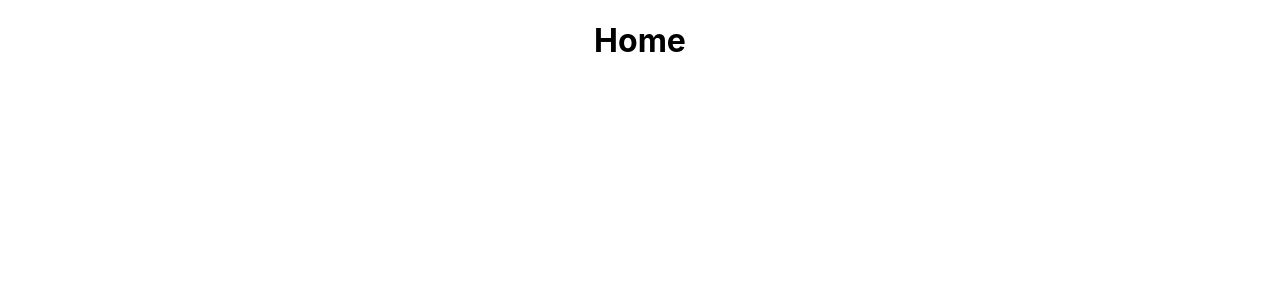
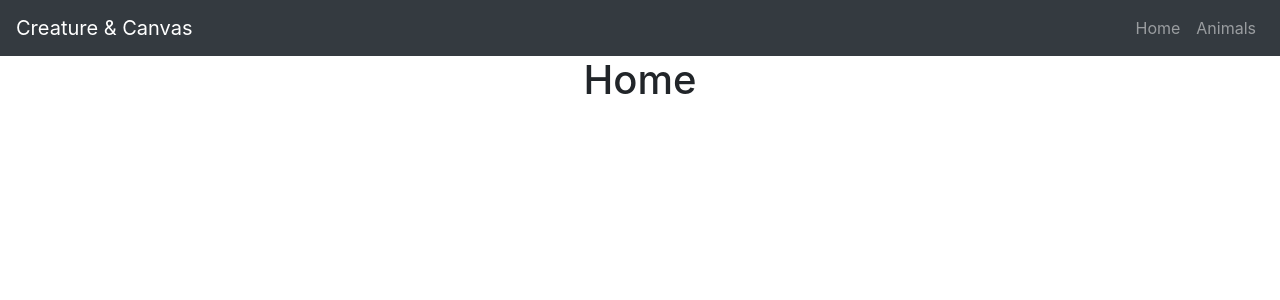
Before and after one commit to nss-evening-cohort-11/Creature-and-Canvas, a React (Create React App) app in the folder creatureandcanvas.ui/: page /home in a window 1280 px wide. Shown: the top 300 px of the page. Built offline with nearby package versions, Linux system fonts and the light colour scheme.

Commit message:
added navbar components, imported in App.js, added bootstrap to index.scss, routing still works

```diff
--- a/creatureandcanvas.ui/package.json
+++ b/creatureandcanvas.ui/package.json
@@ -7,11 +7,13 @@
     "@testing-library/react": "^11.1.0",
     "@testing-library/user-event": "^12.1.10",
     "axios": "^0.21.0",
+    "bootstrap": "^4.5.3",
     "node-sass": "^4.14.1",
     "react": "^17.0.1",
     "react-dom": "^17.0.1",
     "react-router-dom": "^5.2.0",
     "react-scripts": "4.0.0",
+    "reactstrap": "^8.6.0",
     "web-vitals": "^0.2.4"
   },
   "scripts": {
--- a/creatureandcanvas.ui/src/App/App.js
+++ b/creatureandcanvas.ui/src/App/App.js
@@ -3,6 +3,7 @@ import { BrowserRouter, Route, Redirect, Switch } from 'react-router-dom';
 
 import './App.scss';
 
+import OurNavbar from '../components/shared/OurNavbar/OurNavbar';
 import Home from '../components/pages/Home/Home';
 import Animals from '../components/pages/Animals/Animals';
 import SingleAnimal from '../components/shared/SingleAnimal/SingleAnimal';
@@ -25,7 +26,8 @@ class App extends React.Component {
       <div className='App'>
         <BrowserRouter>
           <React.Fragment>
-            <div className='container'>
+            <OurNavbar authed={authed}/>
+            <div className='container d-flex justify-content-center'>
               <div className='row'>
                 <Switch>
                   <PublicRoute path='/home' exact component={Home} authed={authed}/>
--- /dev/null
+++ b/creatureandcanvas.ui/src/components/shared/OurNavbar/OurNavbar.js
@@ -0,0 +1,44 @@
+import React from 'react';
+import './OurNavbar.scss';
+import { Link } from 'react-router-dom';
+
+class OurNavbar extends React.Component {
+  render() {
+    return (
+      <div className='OurNavbar'>
+        <nav className='navbar navbar-expand-lg navbar-dark bg-dark'>
+          <Link className='navbar-brand' to='/home'>
+            Creature & Canvas
+          </Link>
+          <button
+            className='navbar-toggler'
+            type='button'
+            data-toggle='collapse'
+            data-target='#navbarSupportedContent'
+            aria-controls='navbarSupportedContent'
+            aria-expanded='false'
+            aria-label='Toggle navigation'
+          >
+            <span className='navbar-toggler-icon'></span>
+          </button>
+          <div className='collapse navbar-collapse' id='navbarSupportedContent'>
+            <ul className='navbar-nav ml-auto'>
+              <li className='nav-item'>
+                <Link className='nav-link' to='/home'>
+                  Home
+                </Link>
+              </li>
+              <li className='nav-item'>
+                <Link className='nav-link' to='/animals'>
+                  Animals
+                </Link>
+              </li>
+            </ul>
+          </div>
+        </nav>
+      </div>
+    );
+  }
+}
+
+export default OurNavbar;
--- /dev/null
+++ b/creatureandcanvas.ui/src/components/shared/OurNavbar/OurNavbar.scss
@@ -0,0 +1,3 @@
+.OurNavbar {
+  display: block;
+}
--- a/creatureandcanvas.ui/src/styles/index.scss
+++ b/creatureandcanvas.ui/src/styles/index.scss
@@ -1,13 +1 @@
-body {
-  margin: 0;
-  font-family: -apple-system, BlinkMacSystemFont, 'Segoe UI', 'Roboto', 'Oxygen',
-    'Ubuntu', 'Cantarell', 'Fira Sans', 'Droid Sans', 'Helvetica Neue',
-    sans-serif;
-  -webkit-font-smoothing: antialiased;
-  -moz-osx-font-smoothing: grayscale;
-}
-
-code {
-  font-family: source-code-pro, Menlo, Monaco, Consolas, 'Courier New',
-    monospace;
-}
+@import '~bootstrap/dist/css/bootstrap.min.css';
```
Also changed, not shown: 1 other file (tests, documents, lock files or other folders).
